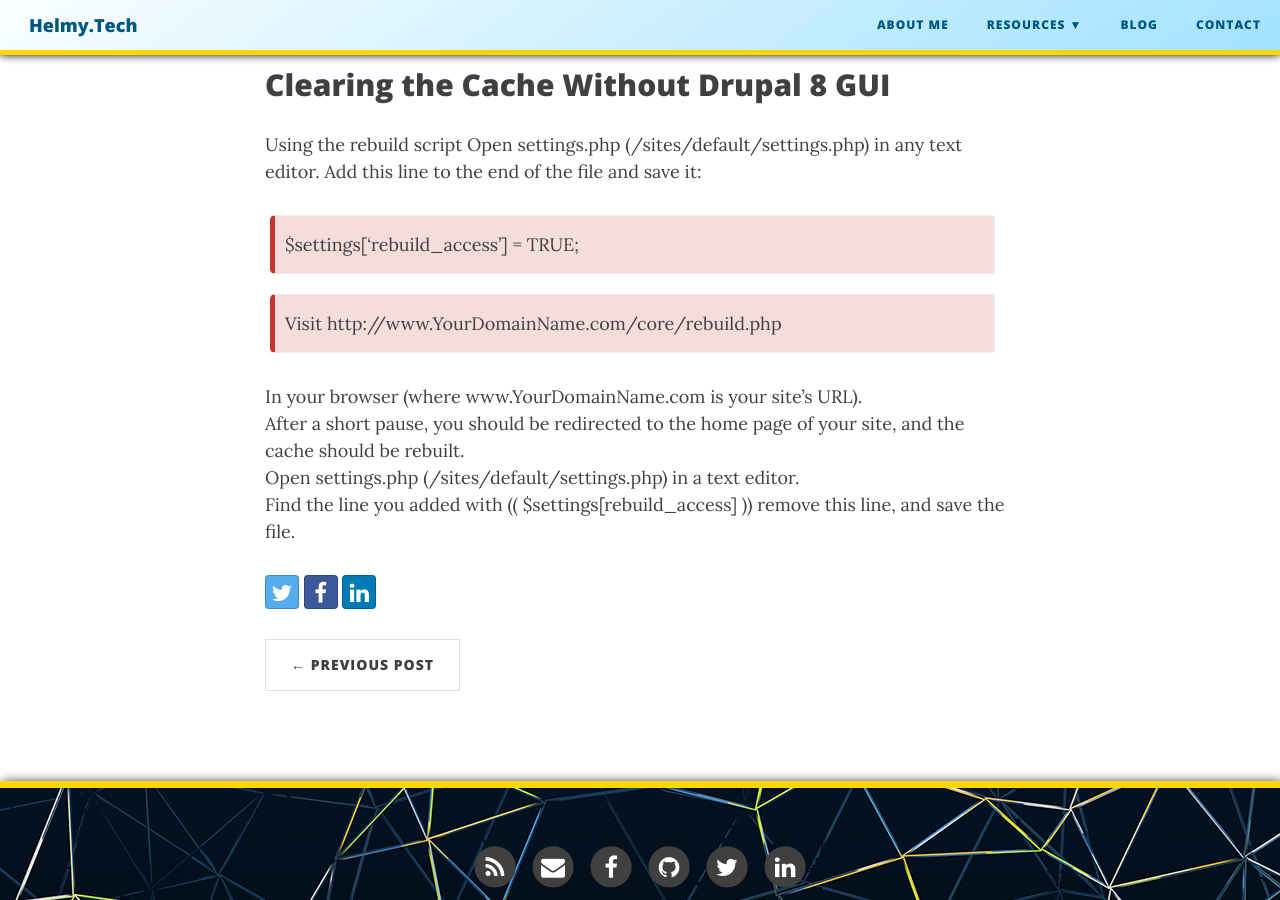
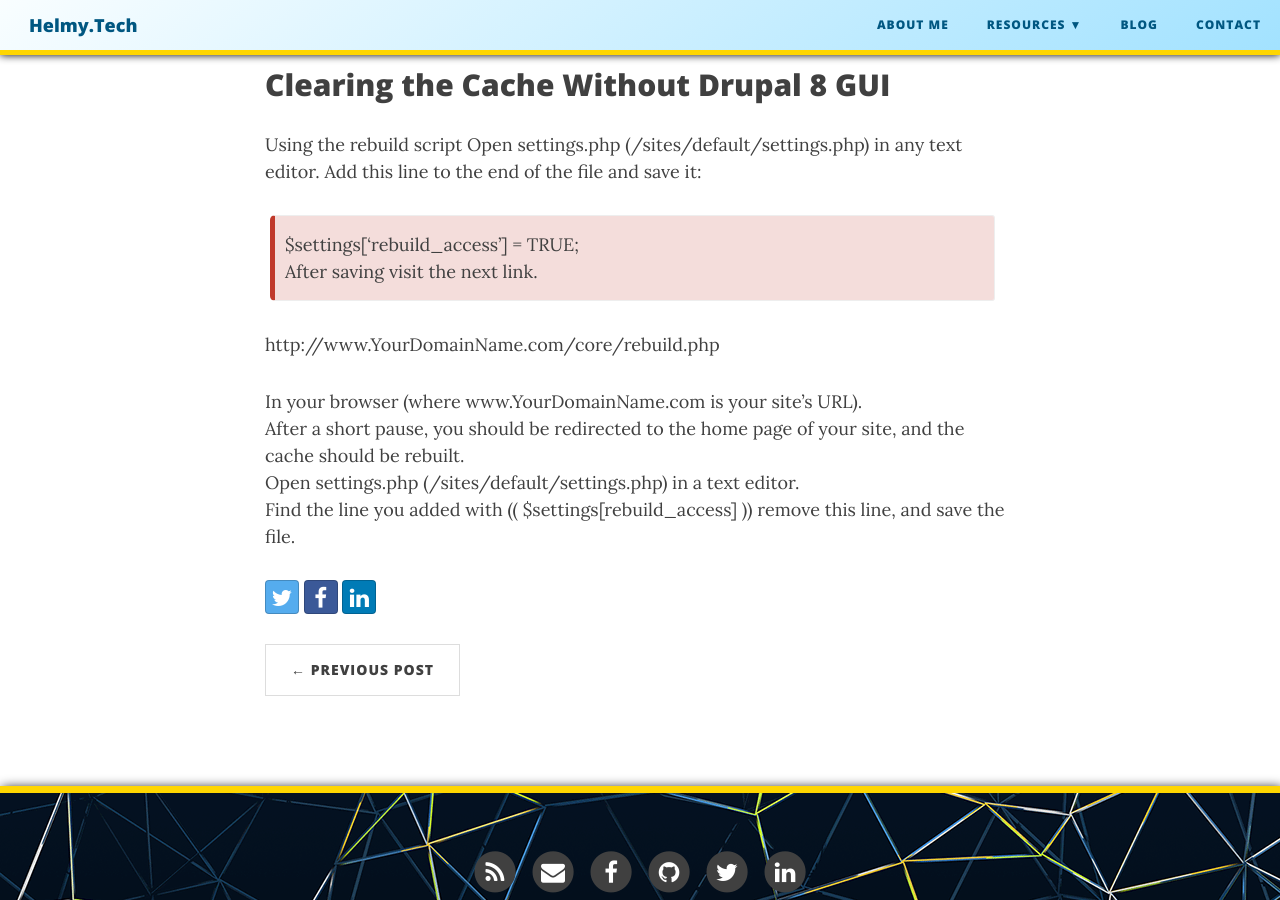
Before and after one commit to M-Helmy/m-helmy.github.io, a Jekyll site: the page built from _posts/2020-05-07-Drupal 8 Clearing the Cache.md, in a window 1280 px wide and 900 px high, scrolled down 518 px. Built offline with Jekyll 4.4.1, drawn with Linux system fonts in a browser that asks for light colours; nearby versions of some CDN libraries.

Commit message:
Update 2020-05-07-Drupal 8 Clearing the Cache.md

```diff
--- a/_posts/2020-05-07-Drupal 8 Clearing the Cache.md
+++ b/_posts/2020-05-07-Drupal 8 Clearing the Cache.md
@@ -13,9 +13,9 @@
 
 {: .box-error}
 $settings['rebuild_access'] = TRUE;<br/>
-
+After saving visit the next link.<br/>
 {: .box-error}
-Visit http://www.YourDomainName.com/core/rebuild.php
+http://www.YourDomainName.com/core/rebuild.php
 
 In your browser (where www.YourDomainName.com is your site’s URL).<br/>
 After a short pause, you should be redirected to the home page of your site, and the cache should be rebuilt.<br/>
```
